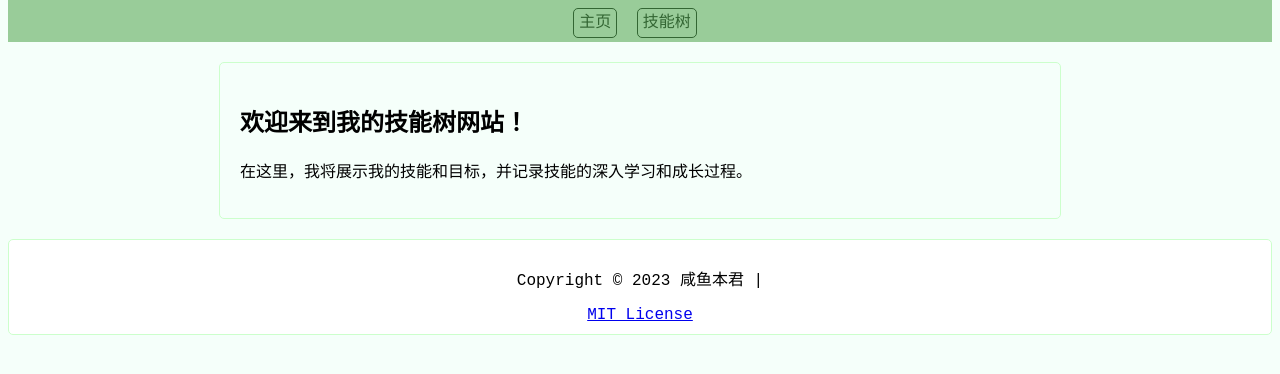
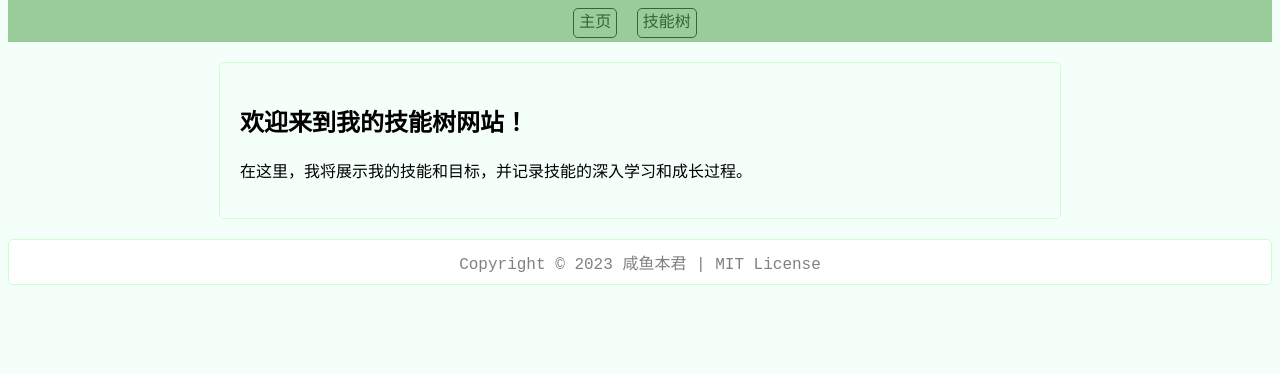
Before and after one commit to saltfish-myself/saltfish-myself.github.io, a plain HTML site: page index.html in a window 1280 px wide. Shown: the part 142-516 px from the top of the page. Drawn offline with Linux system fonts and the light colour scheme.

Commit message:
美化网站

```diff
--- a/index.html
+++ b/index.html
@@ -30,7 +30,7 @@
 </main>
 
 <footer>
-    <p>Copyright &copy; 2023 咸鱼本君 | </p> <a href="https://github.com/saltfish-myself/saltfish-myself.github.io/blob/master/LICENSE">MIT License</a>
+    <a style="color:grey">Copyright &copy; 2023 咸鱼本君 | </a> <a href="https://github.com/saltfish-myself/saltfish-myself.github.io/blob/master/LICENSE" style="display: inline;color:grey;text-decoration:none;">MIT License</a>
 </footer>
 
 </body>
```
Also changed, not shown: styles.css (+11 -0 lines).
